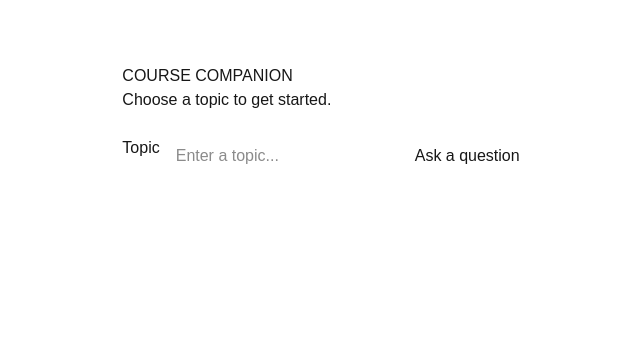
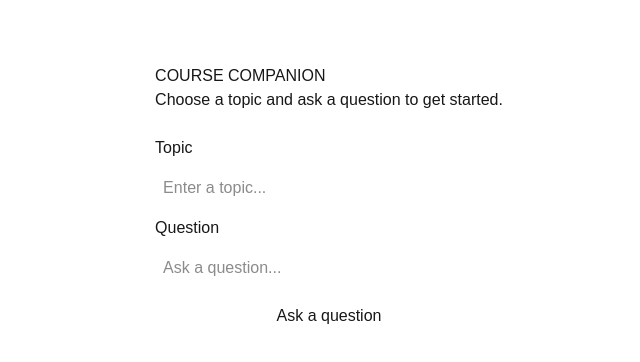
Before and after one commit to sierralukez-dot/Block2, a Next.js app: page / in a window 1280 px wide. Shown: the top 362 px of the page, without its empty margins (311-951 px from the left). Built offline with nearby package versions, Linux system fonts and the light colour scheme.

Commit message:
Add topic and question inputs

```diff
--- a/app/api/chat/route.js
+++ b/app/api/chat/route.js
@@ -11,19 +11,26 @@ const client = new OpenAI({
 });
 
 export async function POST(req) {
-  const { topic } = await req.json();
-  if (!topic?.trim()) {
-    return Response.json({ error: 'Please enter a topic.' }, { status: 400 });
+  const { topic, question } = await req.json();
+  if (!topic?.trim() || !question?.trim()) {
+    return Response.json({ error: 'Please enter both a topic and a question.' }, { status: 400 });
   }
 
+  try {
     const completion = await client.chat.completions.create({
       model: process.env.OLLAMA_MODEL,
       messages: [
         {
           role: 'user',
-        content: `Explain ${topic.trim()} in exactly 3 bullet points.`,
+          content: `About the topic ${topic.trim()}, answer this question: ${question.trim()}\n\nUse exactly 3 bullet points.`,
         },
       ],
     });
     return Response.json(completion.choices[0].message);
+  } catch (error) {
+    return Response.json(
+      { error: error instanceof Error ? error.message : 'The AI request failed.' },
+      { status: 502 },
+    );
   }
+}
--- a/app/page.js
+++ b/app/page.js
@@ -4,12 +4,13 @@ import { useState } from 'react';
 
 export default function Home() {
   const [topic, setTopic] = useState('');
+  const [question, setQuestion] = useState('');
   const [response, setResponse] = useState('');
   const [loading, setLoading] = useState(false);
 
   async function handleSubmit(e) {
     e.preventDefault();
-    if (!topic.trim()) return;
+    if (!topic.trim() || !question.trim()) return;
 
     setLoading(true);
     setResponse('');
@@ -18,7 +19,7 @@ export default function Home() {
       const res = await fetch('/api/chat', {
         method: 'POST',
         headers: { 'Content-Type': 'application/json' },
-        body: JSON.stringify({ topic }),
+        body: JSON.stringify({ topic, question }),
       });
       const data = await res.json();
       if (!res.ok) {
@@ -35,9 +36,9 @@ export default function Home() {
   return (
     <main style={{ maxWidth: 600, margin: '4rem auto', padding: '0 1rem', fontFamily: 'sans-serif' }}>
       <h1>COURSE COMPANION</h1>
-      <p>Choose a topic to get started.</p>
+      <p>Choose a topic and ask a question to get started.</p>
 
-      <form onSubmit={handleSubmit} style={{ display: 'flex', gap: '0.5rem', marginTop: '1.5rem' }}>
+      <form onSubmit={handleSubmit} style={{ display: 'flex', flexDirection: 'column', gap: '0.5rem', marginTop: '1.5rem' }}>
         <label htmlFor="topic">Topic</label>
         <input
           id="topic"
@@ -45,6 +46,16 @@ export default function Home() {
           value={topic}
           onChange={(e) => setTopic(e.target.value)}
           placeholder="Enter a topic..."
+          required
+          style={{ flex: 1, padding: '0.5rem', fontSize: '1rem' }}
+        />
+        <label htmlFor="question">Question</label>
+        <input
+          id="question"
+          type="text"
+          value={question}
+          onChange={(e) => setQuestion(e.target.value)}
+          placeholder="Ask a question..."
           required
           style={{ flex: 1, padding: '0.5rem', fontSize: '1rem' }}
         />
```
Lines whose indentation alone changed are shown as unchanged.
